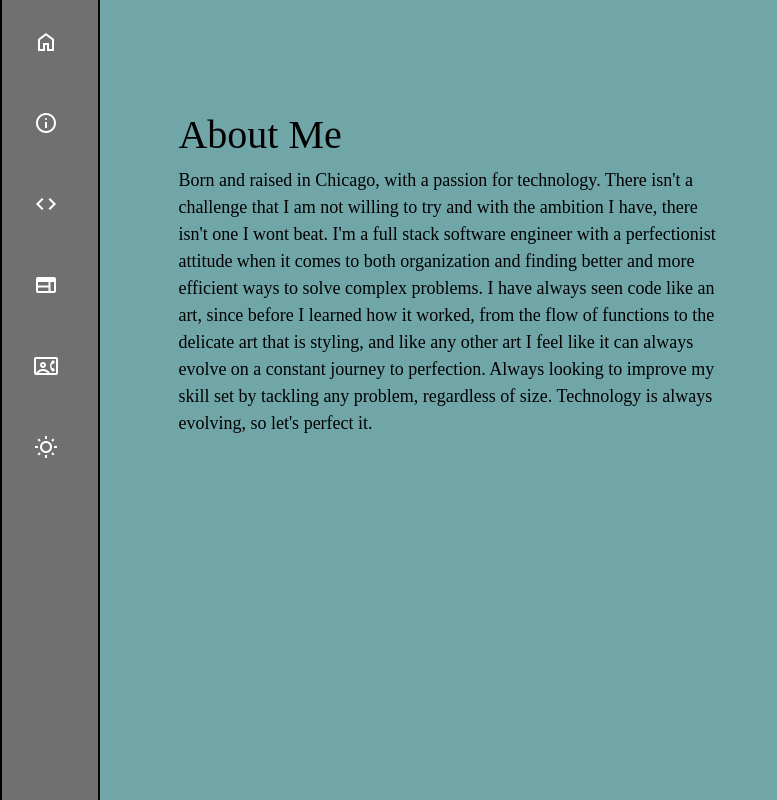
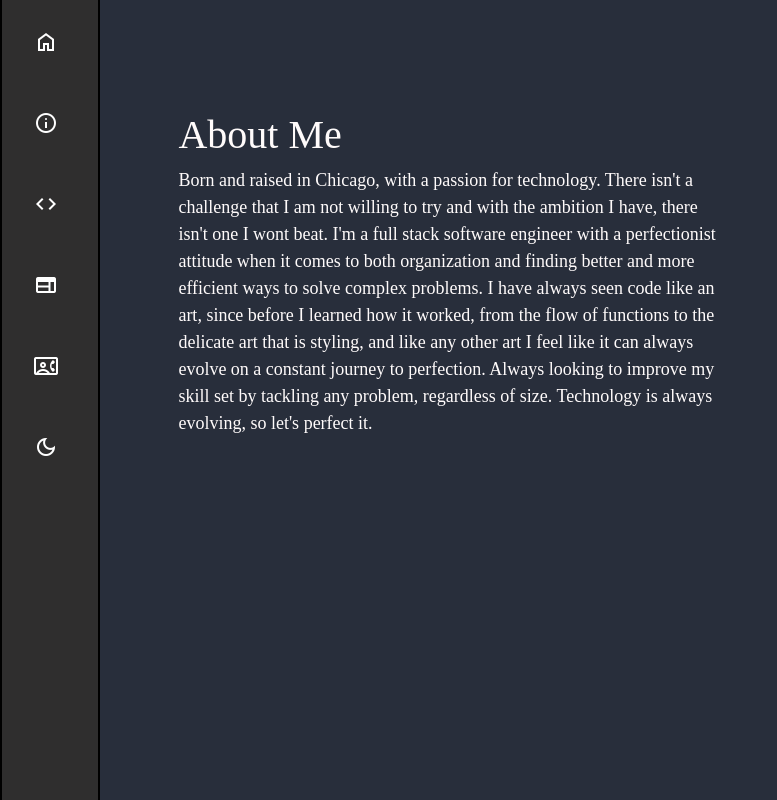
Before and after one commit to Erodri6z/Portfolio-2.0, a React (Create React App) app: page /info in a window 1280 px wide. Shown: the whole page, without its empty margins (0-777 px from the left). Built offline with nearby package versions, Linux system fonts and the light colour scheme; a web font is replaced by a local one.

Commit message:
add a time based night and dark mode

```diff
--- a/src/App.css
+++ b/src/App.css
@@ -34,6 +34,8 @@ body{
   --body-bg: #71A6A8;
   --nav-bg: rgb(112, 112, 112);
   --text-color: rgb(0, 0, 0);
+  --light-md: flex;
+  --dark-md: none;
   color: var(--text-color);
   background-color: var(--body-bg);
   font-family: 'Luxurious Roman', cursive;
@@ -43,4 +45,6 @@ body.dark{
   --body-bg: #282E3B;
   --nav-bg: rgb(47, 46, 46);
   --text-color: rgb(255, 251, 251);
+  --light-md: none;
+  --dark-md: flex;
 }
--- a/src/component/Landing/Landing.jsx
+++ b/src/component/Landing/Landing.jsx
@@ -1,6 +1,7 @@
 import '../../styles/landing.css'
 
 const Landing = () => {
+
   return(
     <div className="landing-page">
       <div >
--- a/src/component/Nav/Nav.jsx
+++ b/src/component/Nav/Nav.jsx
@@ -6,6 +6,18 @@ const Nav = () => {
     const bodyMode = document.querySelector('body')
     bodyMode.classList.toggle('dark')
   }
+  const getTime = () => {
+    const time = new Date().getHours()
+    const mode = document.querySelector('body')
+    if (time >= 16){
+      mode.classList.add('dark')
+    }else if(time <= 4) {
+      mode.classList.add('dark')
+    }else{
+      mode.classList.remove('dark')
+    }
+  }
+  getTime()
   return (
     <nav>
       <div id="nav">
@@ -37,8 +49,11 @@ const Nav = () => {
           </li>
           <li>
             <button id="toggle-btn" onClick={toggleMode} >
-              <span className="material-symbols-outlined">wb_sunny</span>
+              <span id='sun'className="material-symbols-outlined">wb_sunny</span>
+              <span id='moon'className="material-symbols-outlined">dark_mode</span>
             </button>
+          </li>
+          <li>
           </li>
         </ul>
       </div>
--- a/src/styles/nav.css
+++ b/src/styles/nav.css
@@ -35,9 +35,18 @@ li {
 #toggle-btn:hover {
   color: rgb(0, 0, 0)
 }
+#sun{
+  display: var(--light-md);
+}
+#moon{
+  display: var(--dark-md);
+}
 
 .nav-item:hover {
   color:rgb(0, 0, 0)
+}
+.nav-item:focus {
+  color: rgb(0, 0, 0);
 }
 ::-webkit-scrollbar {
   width: 10px;
```
Also changed, not shown: src/styles/project.css (line endings or trailing spaces).
